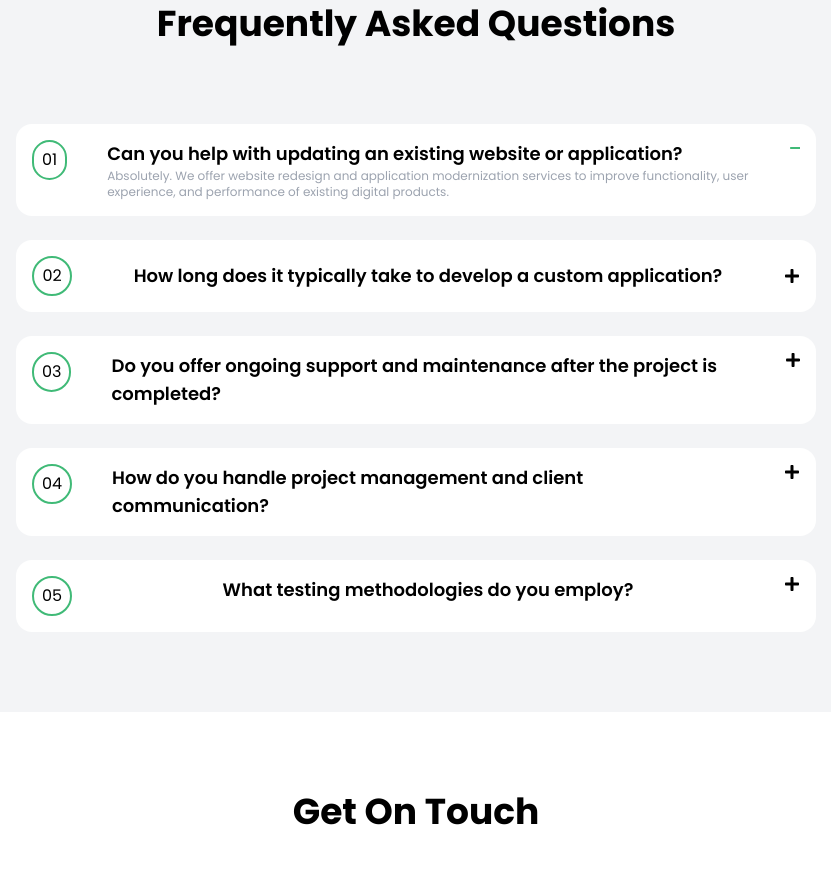
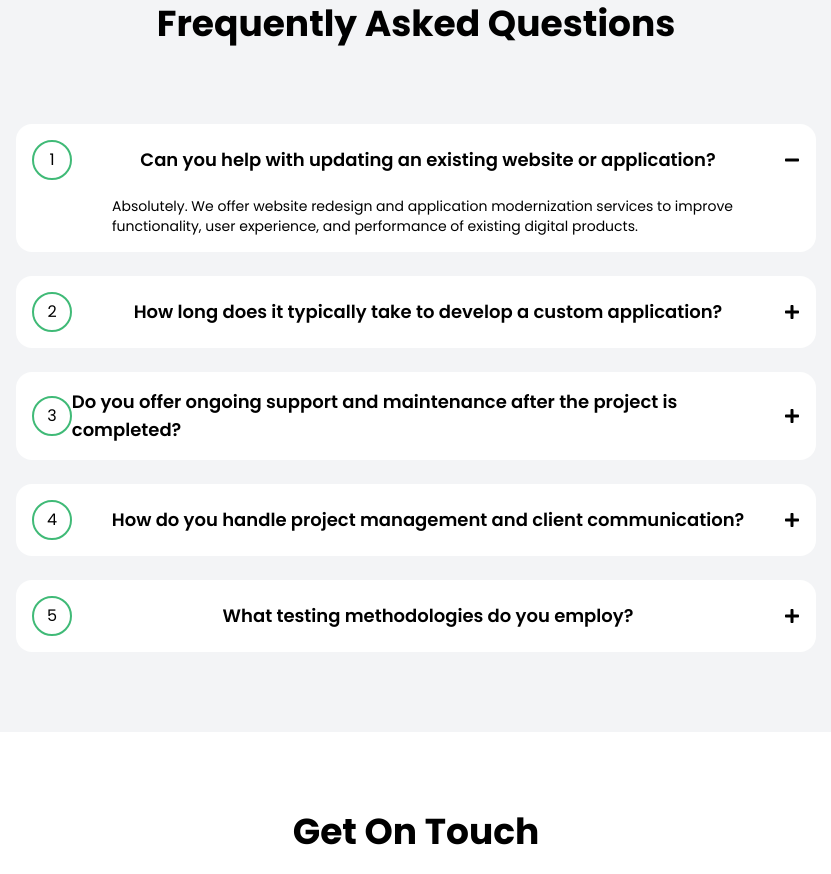
Before and after one commit to 28JayG/pt-site, a Next.js app: page /services in a window 1280 px wide. Shown: the part 5080-5954 px from the top of the page, without its empty margins (224-1055 px from the left). Built offline with nearby package versions, Linux system fonts and the light colour scheme.

Commit message:
made FAQ reusable component

```diff
--- a/src/components/layouts/FrequentlyAskedQues.tsx
+++ b/src/components/layouts/FrequentlyAskedQues.tsx
@@ -1,8 +1,23 @@
-import React from "react";
+import React, { useState } from "react";
 import MaxWidthWrapper from "./MaxWidthWrapper";
 import { FaMinus, FaPlus } from "react-icons/fa";
 
-const FrequentlyAskedQues: React.FC = () => {
+interface Question {
+  question: string;
+  answer: string;
+}
+
+interface Props {
+  questions: Question[];
+}
+
+const FrequentlyAskedQues: React.FC<Props> = ({ questions }) => {
+  const [activeQuestion, setActiveQuestion] = useState(0);
+
+  const handleQuestionClick = (index: number) => {
+    setActiveQuestion(index);
+  };
+
   return (
     <div className="bg-gray-100 py-20">
       <MaxWidthWrapper>
@@ -11,59 +26,25 @@ const FrequentlyAskedQues: React.FC = () => {
             Frequently Asked Questions
           </p>
           <div className="flex flex-col gap-6 px-60">
-            <div className="bg-white flex gap-10 rounded-2xl p-4">
-              <div className="rounded-full border-2 border-primary p-2 w-10 h-10 flex items-center justify-center">
-                01
+            {questions.map((item, index) => (
+              <div
+                key={index}
+                className="bg-white flex flex-col gap-4 rounded-2xl p-4 justify-between "
+              >
+                <div className="flex justify-between items-center">
+                  <div className="rounded-full border-2 border-primary p-2 w-10 h-10 flex items-center justify-center">
+                    {index + 1}
+                  </div>
+                  <p className="font-semibold text-lg ">{item.question}</p>
+                  <button onClick={() => handleQuestionClick(index)}>
+                    {activeQuestion === index ? <FaMinus /> : <FaPlus />}
+                  </button>
+                </div>
+                {activeQuestion === index && (
+                  <p className="pl-20 text-sm">{item.answer}</p>
+                )}
               </div>
-              <div className="">
-                <p className="font-semibold text-lg">
-                  Can you help with updating an existing website or application?
-                </p>
-                <p className="text-xs text-gray-400">
-                  Absolutely. We offer website redesign and application
-                  modernization services to improve functionality, user
-                  experience, and performance of existing digital products.
-                </p>
-              </div>
-              <FaMinus className="text-primary" />
-            </div>
-            <div className="bg-white flex gap-10 rounded-2xl p-4 justify-between items-center">
-              <div className="rounded-full border-2 border-primary p-2 w-10 h-10 flex items-center justify-center">
-                02
-              </div>
-              <p className="font-semibold text-lg ">
-                How long does it typically take to develop a custom application?
-              </p>
-              <FaPlus />
-            </div>
-            <div className="bg-white flex gap-10 rounded-2xl p-4 justify-between">
-              <div className="rounded-full border-2 border-primary p-2 w-10 h-10 flex items-center justify-center">
-                03
-              </div>
-              <p className="font-semibold text-lg ">
-                Do you offer ongoing support and maintenance after the project
-                is completed?
-              </p>
-              <FaPlus />
-            </div>
-            <div className="bg-white flex gap-10 rounded-2xl p-4 justify-between">
-              <div className="rounded-full border-2 border-primary p-2 w-10 h-10 flex items-center justify-center">
-                04
-              </div>
-              <p className="font-semibold text-lg ">
-                How do you handle project management and client communication?
-              </p>
-              <FaPlus />
-            </div>
-            <div className="bg-white flex gap-10 rounded-2xl p-4 justify-between">
-              <div className="rounded-full border-2 border-primary p-2 w-10 h-10 flex items-center justify-center">
-                05
-              </div>
-              <p className="font-semibold text-lg ">
-                What testing methodologies do you employ?
-              </p>
-              <FaPlus />
-            </div>
+            ))}
           </div>
         </div>
       </MaxWidthWrapper>
--- /dev/null
+++ b/src/components/layouts/StartProjectToday.tsx
@@ -0,0 +1,9 @@
+import React from 'react'
+
+const StartProjectToday: React.FC = () => {
+  return (
+    <div></div>
+  )
+}
+
+export default StartProjectToday
--- /dev/null
+++ b/src/data/FAQ.data.ts
@@ -0,0 +1,53 @@
+export const questionsArray1 = [
+  {
+    question: "Can you help with updating an existing website or application?",
+    answer:
+      "Absolutely. We offer website redesign and application modernization services to improve functionality, user experience, and performance of existing digital products.",
+  },
+  {
+    question:
+      "How long does it typically take to develop a custom application?",
+    answer: "Answer 2",
+  },
+  {
+    question:
+      "Do you offer ongoing support and maintenance after the project is completed?",
+    answer: "Answer 3",
+  },
+  {
+    question: "How do you handle project management and client communication?",
+    answer: "Answer 4",
+  },
+  {
+    question: "What testing methodologies do you employ?",
+    answer: "Answer 5",
+  },
+];
+
+export const questionsArray2 = [
+  {
+    question:
+      "Can Propelius help with both the technical and strategic aspects of app development?",
+    answer:
+      "Yes, we offer end-to-end services, from ideation and strategic planning to development, deployment, and ongoing support.",
+  },
+  {
+    question:
+      "How does Propelius ensure that mobile app development solutions meet business objectives?",
+    answer: "Answer 2",
+  },
+  {
+    question:
+      "What sets Propelius apart as a mobile application development company?",
+    answer: "Answer 3",
+  },
+  {
+    question: "Does Propelius offer support after the app is launched?",
+    answer: "Answer 4",
+  },
+  {
+    question:
+      "Can Propelius handle complex, large-scale mobile app development projects?",
+    answer: "Answer 5",
+  },
+];
--- a/src/pages/mobileAppDevelopment.tsx
+++ b/src/pages/mobileAppDevelopment.tsx
@@ -1,12 +1,18 @@
+import ContactForm from "components/ContactForm";
+import FrequentlyAskedQues from "components/layouts/FrequentlyAskedQues";
 import MaxWidthWrapper from "components/layouts/MaxWidthWrapper";
 import MobileAppDevelopmentServices from "components/layouts/MobileAppDevelopmentServices";
 import PageLayout from "components/layouts/PageLayout";
+import StartProjectToday from "components/layouts/StartProjectToday";
 import SuccessStories from "components/layouts/SuccessStories";
 import TechStack from "components/layouts/TechStack";
+import About from "components/shared/About";
 import Button from "components/shared/Button";
+import Explore from "components/shared/Explore";
 import Hero from "components/shared/Hero";
 import RoundedCard from "components/shared/RoundedCard";
 import TitleSummary from "components/shared/TitleSummary";
+import { questionsArray1, questionsArray2 } from "data/FAQ.data";
 import React from "react";
 import { FaLinkedin, FaReact } from "react-icons/fa";
 import { IoArrowForwardCircleOutline } from "react-icons/io5";
@@ -90,7 +96,52 @@ const mobileAppDevelopment: React.FC = () => {
       <SuccessStories />
       <MobileAppDevelopmentServices />
       <TechStack />
+      <MaxWidthWrapper>
+        <div className="rounded-3xl px-28 py-20 mx-auto text-center bg-white convex-curve border-2 border-primary items-center justify-between flex">
+          <div className="max-w-[640px] flex flex-col gap-5 text-left">
+            <p className="text-primary text-4xl font-semibold ">
+              Ready to Bring Your App Idea to Life?
+            </p>
+            <p>
+              Innovation is just a conversation away. Reach out and let's
+              discuss your app aspirations
+            </p>
+          </div>
+          <Button endIcon={<IoArrowForwardCircleOutline size={25} />}>
+            View All Work
+          </Button>
+        </div>
+        <div className="flex items-center justify-between py-10">
+          <div className="flex flex-col gap-5">
+            <p className="text-4xl font-semibold">Why Choose us</p>
+            <p className="max-w-[540px]">
+              At Propelius Technologies, we don't just build apps; we craft
+              digital experiences. Our client-centric approach, coupled with our
+              technical excellence, ensures your app is tailored to your unique
+              needs and user expectations. Choose us for a partnership that
+              values your success as our own.
+            </p>
+          </div>
+          <div className="w-[707px] h-[340px]">
+            <img src="/images/why_choose_us_img.png" alt="" />
+          </div>
+        </div>
+        <About
+          title="Know More About
+   Propelius Technologies
+   "
+          description="At Propelius, we dive deeper into the world of tech and work on our approach on how we're reshaping the digital landscape. Our team of seasoned experts brings a wealth of experience across various industries, ensuring that we understand your unique challenges and opportunities.
 
+   We believe in the power of technology to transform businesses, and our track record speaks for itself. From advanced mobile apps to robust SaaS solutions, we've helped countless organisations achieve their digital goals. Connect with us to explore more about our case studies, and learn about our innovative approach to tech development. Our holistic approach to digital transformation encompasses everything from initial strategy to ongoing support. We're committed to transparency, keeping you involved and informed throughout the development process. "
+        />
+        <StartProjectToday />
+        <Explore
+          title="Explore our digital digest"
+          subtitle="Scroll through our blog for expert views on web app development, mobile app, SaaS solutions and other digital transformation stuff."
+        />
+        <FrequentlyAskedQues questions={questionsArray2}/>
+        <ContactForm />
+      </MaxWidthWrapper>
     </PageLayout>
   );
 };
--- a/src/pages/services.tsx
+++ b/src/pages/services.tsx
@@ -8,6 +8,7 @@ import PageLayout from "components/layouts/PageLayout";
 import TechStack from "components/layouts/TechStack";
 import Hero from "components/shared/Hero";
 import React from "react";
+import { questionsArray1 } from "data/FAQ.data";
 
 const service: React.FC = () => {
   return (
@@ -28,7 +29,7 @@ We work with a mission to offer your organisation more than just implementation.
         title="Explore our Techstack"
         subtitle="Delve into our comprehensive techstack, supporting our full spectrum of digital consulting services."
       />
-      <FrequentlyAskedQues />
+      <FrequentlyAskedQues questions={questionsArray1}/>
       <ContactForm />
     </PageLayout>
   );
```
Also changed, not shown: 1 other file (tests, documents, lock files or other folders).
